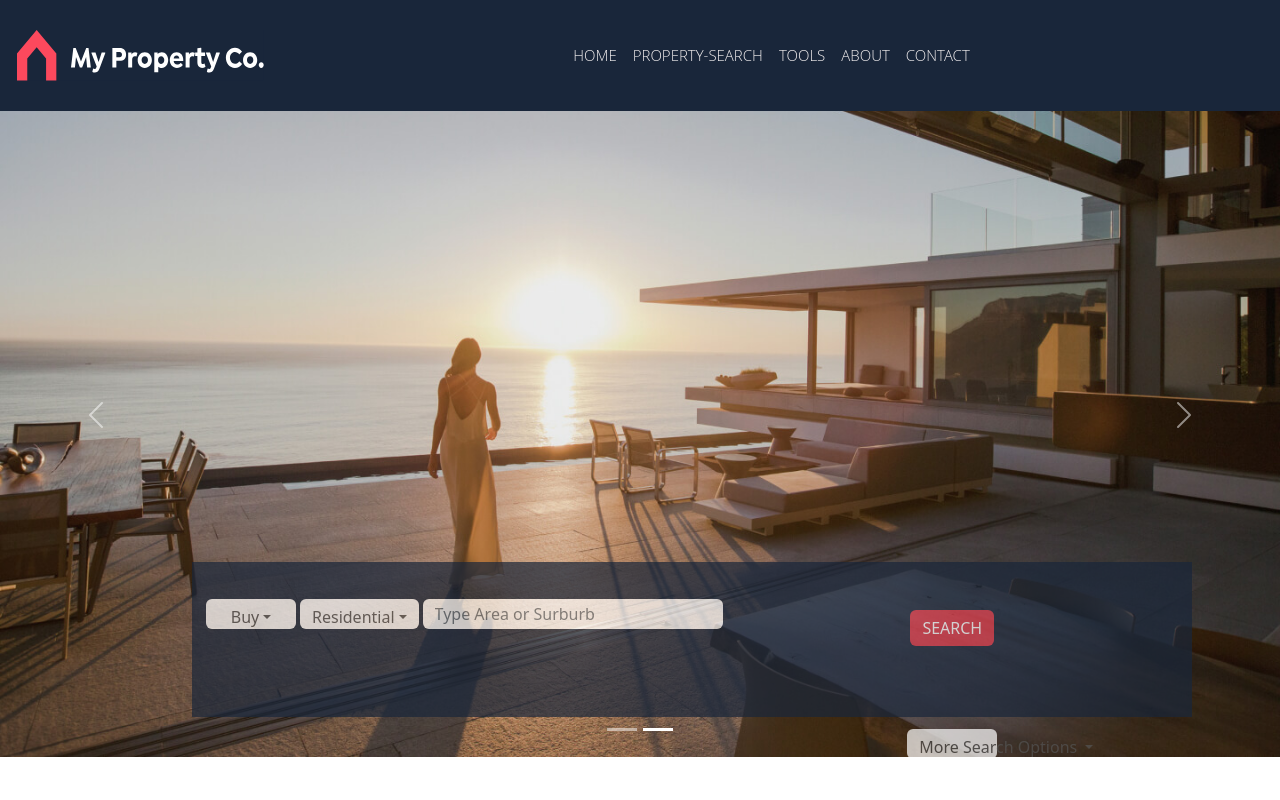
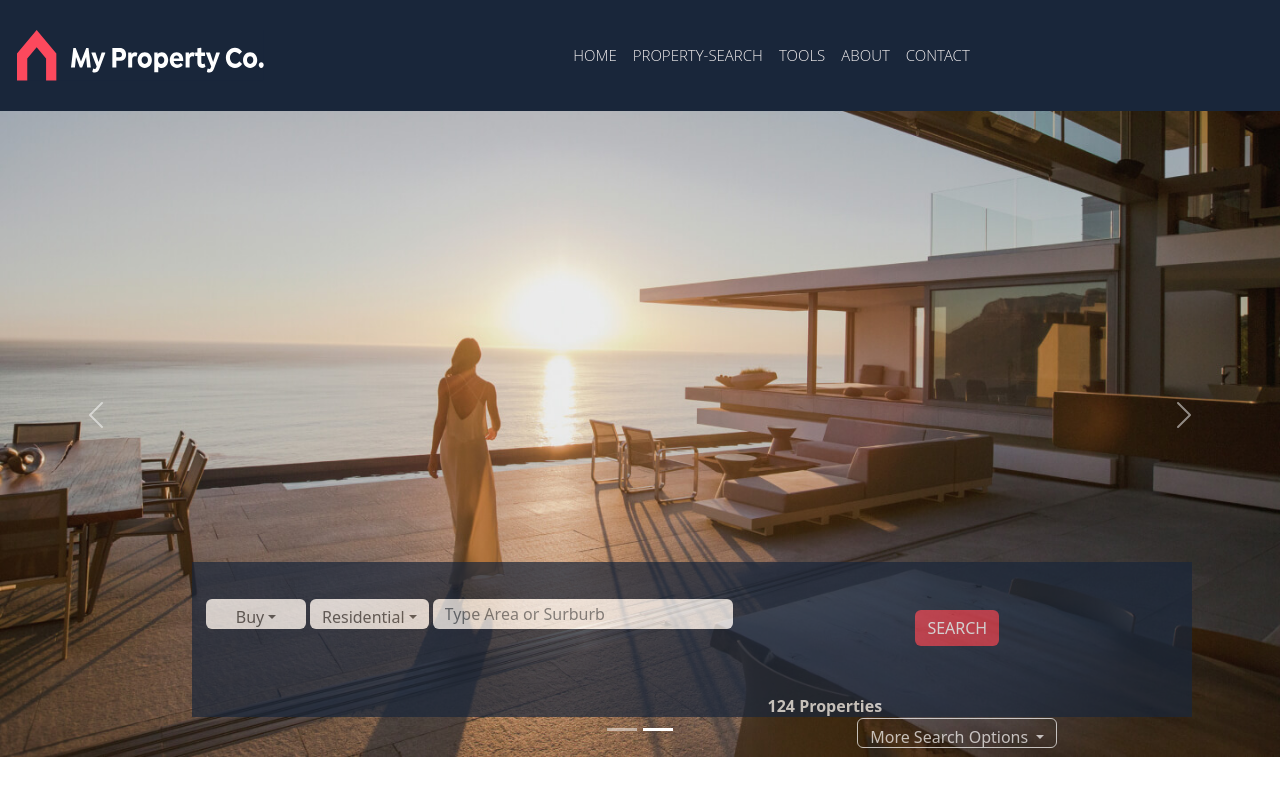
Before and after one commit to Owzaa/propdatasite, a React (Create React App) app: page / in a window 1280 px wide. Shown: the top 800 px of the page. Built offline with nearby package versions, Linux system fonts and the light colour scheme.

Commit message:
updated-slides

```diff
--- a/src/components/carousel-slide/slide.js
+++ b/src/components/carousel-slide/slide.js
@@ -19,12 +19,71 @@ function Slide() {
           src="../Assets/headerimage1.png"
           alt="First slide"
         />
-        <Carousel.Caption>
-          <div className="flex container align-middle" id="form-search">
+       <Carousel.Caption>
+      <div className="container-fluid" id="form-search">
+      <div className="flex drop-form">
+      <DropdownButton
+      align="start"
+      title="Buy"
+      id="buy"
+      >
+      <Dropdown.Item eventKey="1">Action</Dropdown.Item>
+      <Dropdown.Item eventKey="2">Another action</Dropdown.Item>
+      <Dropdown.Item eventKey="3">Something else here</Dropdown.Item>
+      <Dropdown.Divider />
+      <Dropdown.Item eventKey="4">Separated link</Dropdown.Item>
+      </DropdownButton>
+      </div>
+
+      <div className=" flex drop-form ">
+      <DropdownButton
+      align="start"
+      title="Residential"
+      id="residential"
+      >
+      <Dropdown.Item eventKey="1">Action</Dropdown.Item>
+      <Dropdown.Item eventKey="2">Another action</Dropdown.Item>
+      <Dropdown.Item eventKey="3">Something else here</Dropdown.Item>
+      <Dropdown.Divider />
+      <Dropdown.Item eventKey="4">Separated link</Dropdown.Item>
+      </DropdownButton>
+      </div>
+
+      <div className="flex  drop-form">
+      <input className="form-control" typeof='text-input'
+      size={80}
+      id="text-form"
+      placeholder='Type Area or Surburb'></input>
+      </div>
+
+      <Container>
+      <div className='container mt-5 pb-0' id='submit-button'>
+      <Button  className="btn-danger text-white" variant="contained">
+        SEARCH
+      </Button>
+      </div>
+
+      <div className='flex container mt-5 pb-0' >
+      <div className='col-4 mt-0 pb-0'>
+        <span id='listProperties'><b>124 Properties</b></span>
+      </div>
+      <DropdownButton
+      align="end"
+      title="More Search Options "
+      id="buy2"
+      >
+      <Dropdown.Item eventKey="6">
 
 
-          </div>
-        </Carousel.Caption>
+      </Dropdown.Item>
+      </DropdownButton>
+      </div>
+      </Container>
+</div>
+
+
+
+    </Carousel.Caption>
       </Carousel.Item>
       <Carousel.Item>
         <img
@@ -78,13 +137,16 @@ function Slide() {
       </Button>
       </div>
 
-      <div className='flex container mt-5 pb-0' id='submit-button'>
+      <div className='flex container mt-5 pb-0' >
+      <div className='col-4 mt-0 pb-0'>
+        <span id='listProperties'><b>124 Properties</b></span>
+      </div>
       <DropdownButton
-      align="start"
+      align="end"
       title="More Search Options "
-      id="buy"
+      id="buy2"
       >
-      <Dropdown.Item eventKey="2">
+      <Dropdown.Item eventKey="6">
 
 
       </Dropdown.Item>
--- a/src/components/navbar/nav.css
+++ b/src/components/navbar/nav.css
@@ -91,13 +91,24 @@ line-height: 20px;
     display:inline;
     justify-content: left;
     justify-items: left;
-    width:90px;
+    width:100px;
     height:30px;
     background-color:white;
     color:#555;
     border:none;
     padding-top: 15px 15px;
     margin-top:35px;
+  }
+  #buy2{
+    display:inline;
+    justify-content: left;
+    justify-items: left;
+    width:fit-content;
+    height:30px;
+    background-color:inherit;
+    color:rgb(255, 253, 253);
+    border:1px solid #fff;
+    padding-left: 10px 10px;
   }
   #residential{
     display:inline;
```
